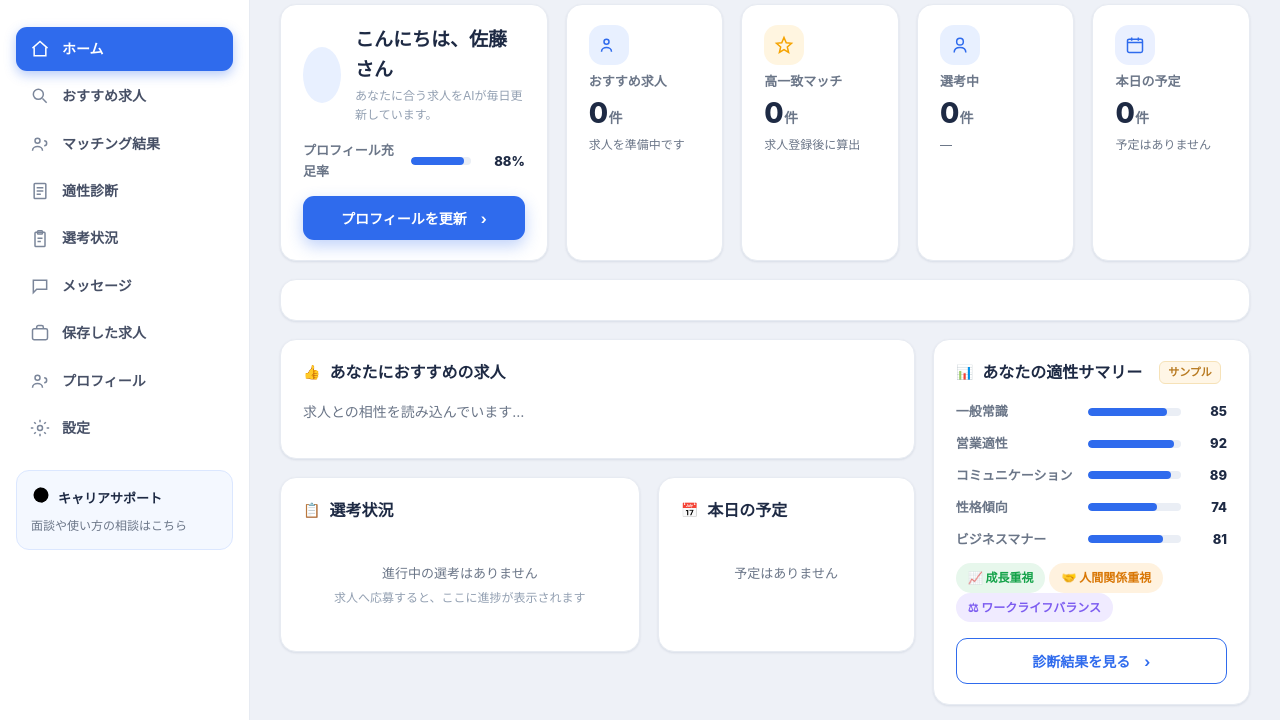
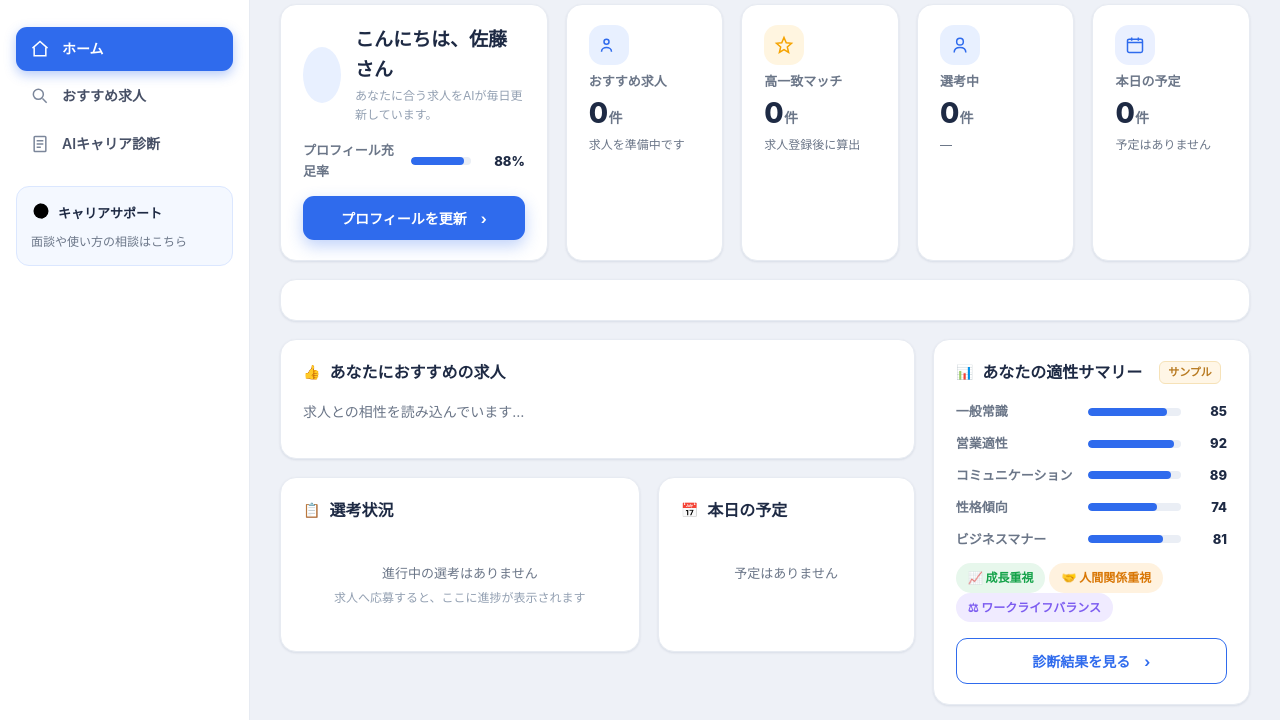
Before and after one commit to koretada0826/work-pass, a website: page workpass/public/home.html in a window 1280 px wide. Shown: the part 80-800 px from the top of the page. Drawn offline with Linux system fonts and the light colour scheme.

Commit message:
求職者サイドバーを整理（未実装のダミーリンクを削除、ホーム/おすすめ求人/AI診断のみ・ホーム内アンカーへスクロール）
Co-Authored-By: Claude Opus 4.8 (1M context) <noreply@anthropic.com>

```diff
--- a/workpass/public/home.html
+++ b/workpass/public/home.html
@@ -122,6 +122,7 @@ function build(cand){
       <div style="display:flex;flex-direction:column;gap:18px">${aptCard}${savedCard}${todoCard}</div>
     </div>`;
   if (id) { loadSeekerAI(cand); loadJobRecs(); }
+  if (location.hash) { const t=document.querySelector(location.hash); if(t) setTimeout(()=>t.scrollIntoView({behavior:'smooth',block:'start'}),300); }
 }
 
 async function loadJobRecs(){
--- a/workpass/public/layout.js
+++ b/workpass/public/layout.js
@@ -32,14 +32,8 @@
       user:['Ever 採用担当','株式会社Everエフォート'] },
     seeker:{ items:[
       ['home','ホーム','home','/home.html'],
-      ['jobs','おすすめ求人','search','#'],
-      ['matching','マッチング結果','users','#'],
-      ['aptitude','適性診断','doc','#'],
-      ['status','選考状況','clip','#'],
-      ['message','メッセージ','chat','#'],
-      ['saved','保存した求人','bag','#'],
-      ['profile','プロフィール','users','#'],
-      ['settings','設定','gear','#'],
+      ['jobs','おすすめ求人','search','/home.html#jobrecs'],
+      ['aptitude','AIキャリア診断','doc','/home.html#aiseeker'],
     ], card:['life','キャリアサポート','面談や使い方の相談はこちら'],
       user:['佐藤 美咲','プロフィール充足率 88%'] },
   };
@@ -66,7 +60,10 @@
     const nav = cfg.items.map(([key,label,icon,href])=>{
       const active = key===opt.active ? ' active':'';
       let h = href;
-      if(role==='seeker' && href==='/home.html' && idq) h = '/home.html'+idq;
+      if(role==='seeker' && href.startsWith('/home.html') && idq){
+        const hash = href.includes('#') ? href.slice(href.indexOf('#')) : '';
+        h = '/home.html' + idq + hash;
+      }
       return `<a class="${active.trim()}" href="${h}">${svg(icon)}<span>${label}</span></a>`;
     }).join('');
     const [un,us] = opt.user || cfg.user;
```
